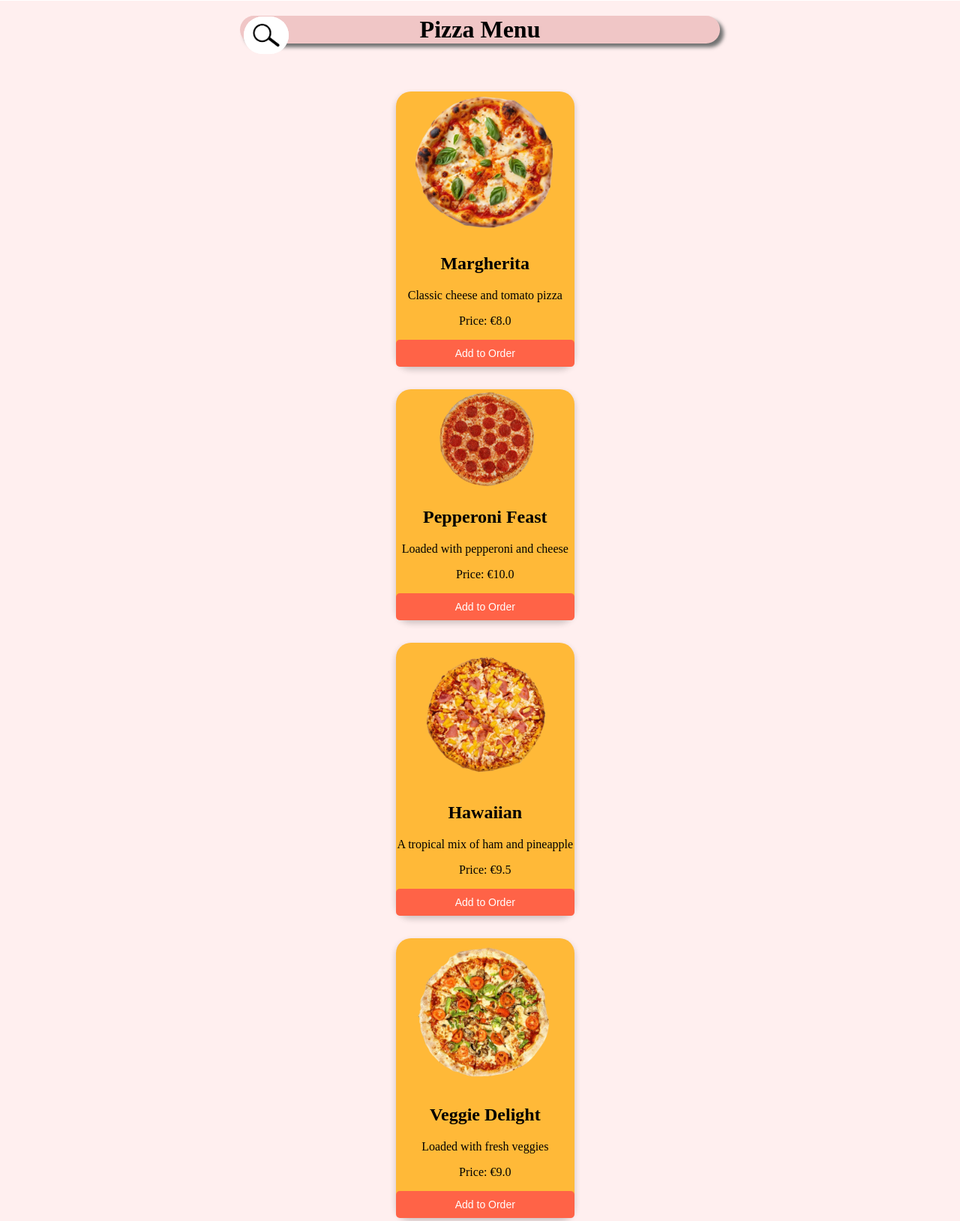
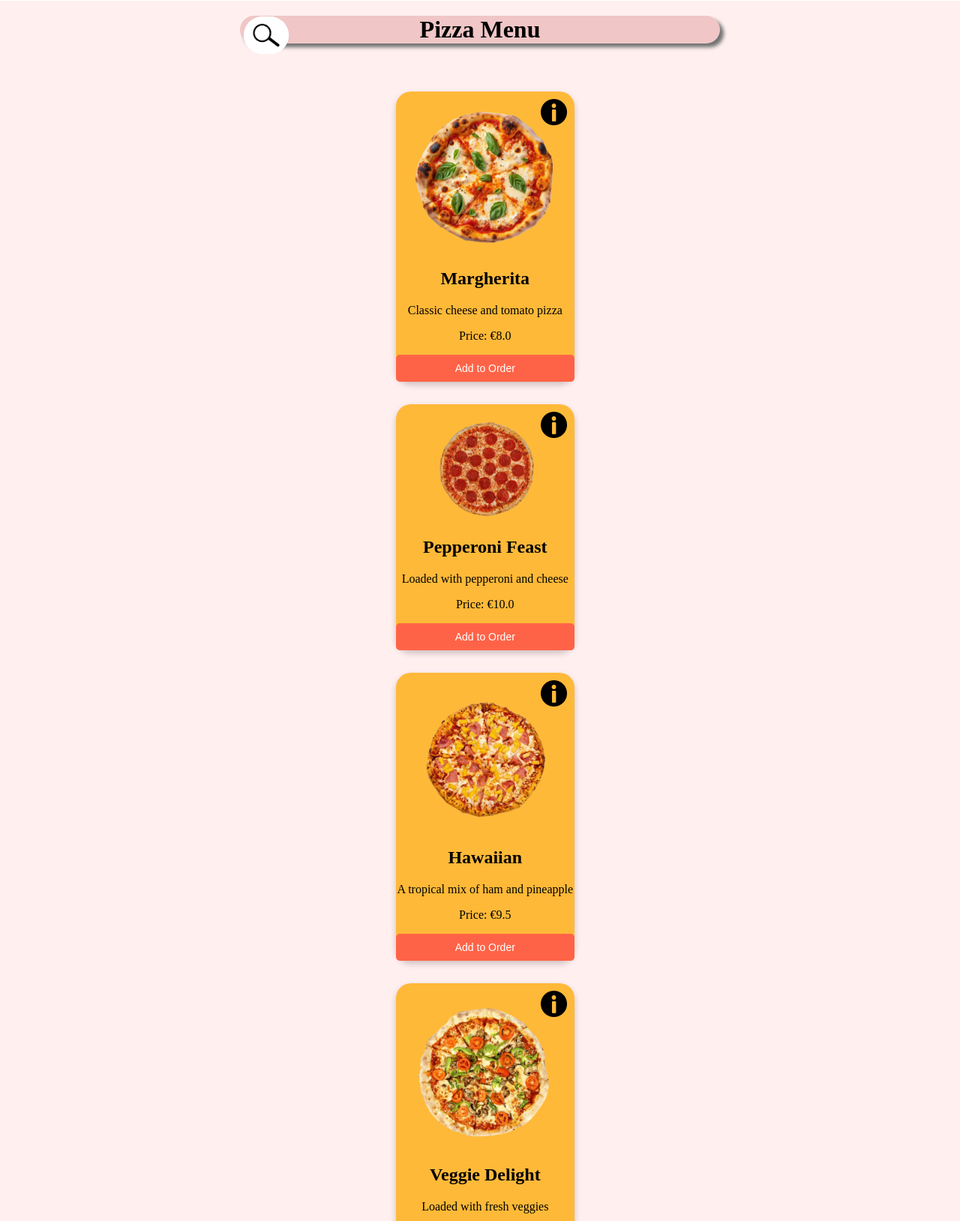
Before and after one commit to ChrisY60/Doughminators, a Flask app: page /pizza in a window 1280 px wide. Shown: the part 303-1931 px from the top of the page at 75% size. Run offline with Flask 3, Linux system fonts and the light colour scheme; some web fonts are replaced.

Commit message:
Added buttons to get information about the pizzas.

```diff
--- a/WebApp/static/stylesheet.css
+++ b/WebApp/static/stylesheet.css
@@ -242,8 +242,25 @@ h1 {
     margin: 30px 0;
     text-align: center;
     border-radius: 20px;
-    width: 90%; /* Adjust width as needed */
-    box-shadow: 0px 4px 8px rgba(0, 0, 0, 0.2); /* Optional: adds a subtle shadow */
+    width: 90%;
+    box-shadow: 0px 4px 8px rgba(0, 0, 0, 0.2);
+    position: relative;
+    padding-top: 20px;
+}
+.info-link {
+    background-image: url("../static/images/info.png");
+    background-size: cover;
+    background-position: center;
+    background-repeat: no-repeat;
+    position: absolute;
+    top: 10px;
+    right: 10px;
+    font-size: 12px;
+    color: blue;
+    text-decoration: underline;
+    width: 35px;
+    height: 35px;
+    z-index: 1;
 }
 
 
--- a/WebApp/templates/pizza.html
+++ b/WebApp/templates/pizza.html
@@ -27,7 +27,8 @@
         <div class="menu-items">
             <ul id="pizzaList">
                 {% for pizza in pizzas %}
-                    <li class="menu-item"> <!-- Fixed structure here -->
+                    <li class="menu-item">
+                        <a class="info-link" href="/pizzaInformation/{{ pizza.name }}"></a>
                         <img class="pizza-image" src="{{ pizza.imageURL }}" alt="Image of {{ pizza.name }}">
                         <h2>{{ pizza.name }}</h2>
                         <p>{{ pizza.description }}</p>
```
Also changed, not shown: WebApp/static/images/info.png (added).
